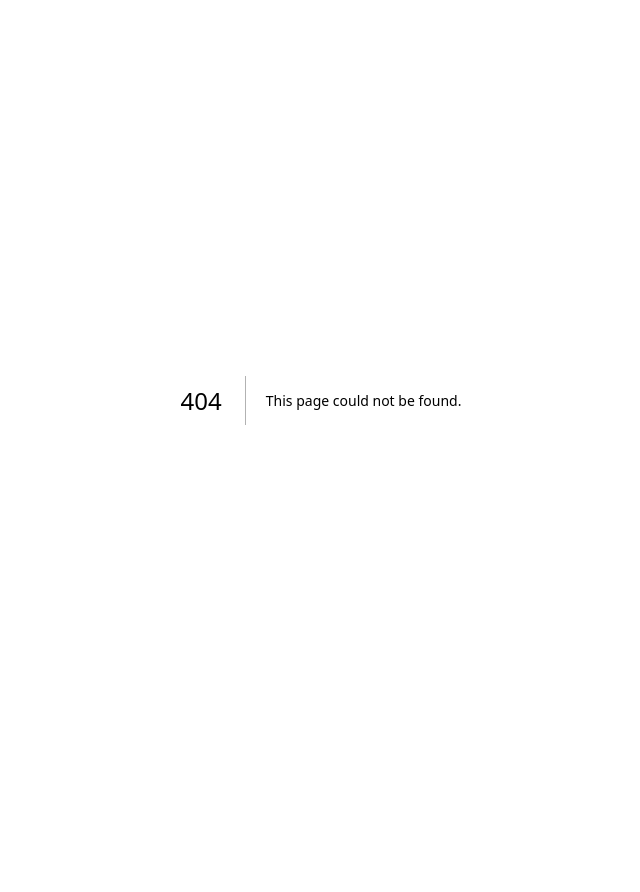
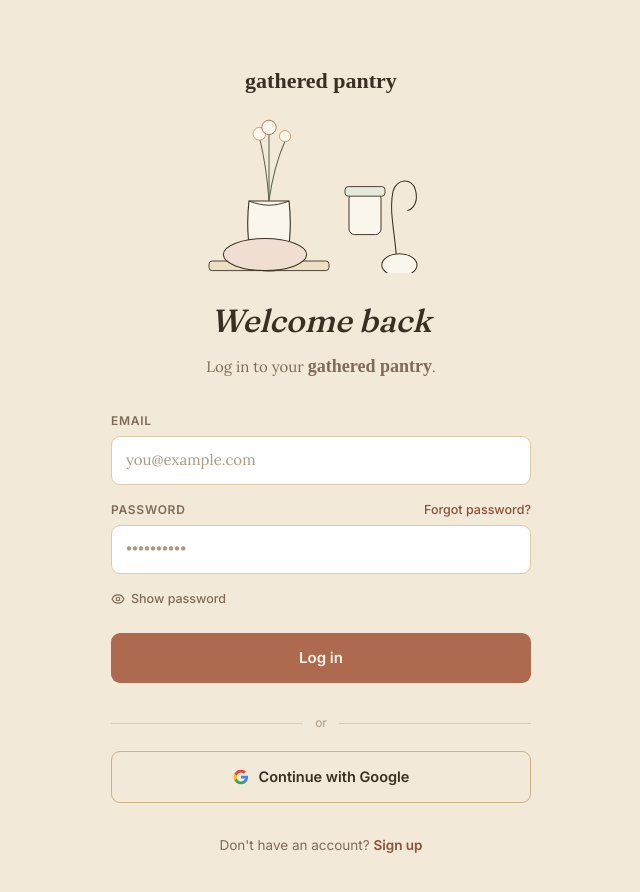
Before and after one commit to vngelynn/recipe-ripper, a Next.js app: page /login in a window 1280 px wide. Before the commit this address had no page. Shown: the top 892 px of the page, without its empty margins (319-959 px from the left). Before the commit the page ends 800 px from the top, so only its background shows below. Built offline with nearby package versions, Linux system fonts and the light colour scheme; a web font is replaced by a local one.

Commit message:
implement login page

```diff
--- /dev/null
+++ b/src/app/login/page.tsx
@@ -0,0 +1,265 @@
+"use client"
+
+import { useState } from "react"
+import { Eye, EyeOff } from "lucide-react"
+import { signIn } from "next-auth/react"
+
+type FieldProps = {
+  label: string
+  type?: string
+  value: string
+  onChange: (e: React.ChangeEvent<HTMLInputElement>) => void
+  placeholder?: string
+  right?: React.ReactNode
+}
+
+function KitchenIllustration() {
+  return (
+    <svg
+      width='240'
+      height='176'
+      viewBox='0 0 300 220'
+      className='mx-auto mb-6'
+    >
+      {" "}
+      <path
+        d='M60 130 C56 165 60 195 66 210 C70 220 100 220 104 210 C110 195 114 165 110 130 Z'
+        fill='#FBF6EB'
+        stroke='#3B2E22'
+        strokeWidth='1.4'
+      />
+      <path
+        d='M60 130 C78 137 92 137 110 130'
+        stroke='#3B2E22'
+        strokeWidth='1.2'
+        fill='none'
+      />
+      <g stroke='#59654A' strokeWidth='1.3' fill='none'>
+        <path d='M85 130 C83 100 79 75 73 50' />
+        <path d='M85 130 C89 100 95 78 105 55' />
+        <path d='M85 130 C85 96 85 75 85 45' />
+      </g>
+      <circle
+        cx='73'
+        cy='46'
+        r='8'
+        fill='#FBF6EB'
+        stroke='#C99A4E'
+        strokeWidth='1.1'
+      />
+      <circle
+        cx='85'
+        cy='38'
+        r='9'
+        fill='#FBF6EB'
+        stroke='#AD6A4E'
+        strokeWidth='1.1'
+      />
+      <circle
+        cx='105'
+        cy='49'
+        r='7'
+        fill='#FBF6EB'
+        stroke='#C99A4E'
+        strokeWidth='1.1'
+      />
+      <rect
+        x='10'
+        y='205'
+        width='150'
+        height='12'
+        rx='4'
+        fill='#ECDFC6'
+        stroke='#3B2E22'
+        strokeWidth='1.1'
+      />
+      <ellipse
+        cx='80'
+        cy='197'
+        rx='52'
+        ry='20'
+        fill='#F1DED2'
+        stroke='#3B2E22'
+        strokeWidth='1.3'
+      />
+      <rect
+        x='185'
+        y='120'
+        width='40'
+        height='52'
+        rx='7'
+        fill='#FBF6EB'
+        stroke='#3B2E22'
+        strokeWidth='1.2'
+      />
+      <rect
+        x='180'
+        y='112'
+        width='50'
+        height='12'
+        rx='4'
+        fill='#E4E9DA'
+        stroke='#3B2E22'
+        strokeWidth='1.1'
+      />
+      <path
+        d='M245 215 C245 180 234 145 240 118 C244 102 264 100 268 116 C272 130 266 140 258 142'
+        fill='none'
+        stroke='#3B2E22'
+        strokeWidth='1.3'
+      />
+      <ellipse
+        cx='248'
+        cy='210'
+        rx='22'
+        ry='14'
+        fill='#FBF6EB'
+        stroke='#3B2E22'
+        strokeWidth='1.3'
+      />
+    </svg>
+  )
+}
+
+function Field({
+  label,
+  type = "text",
+  value,
+  onChange,
+  placeholder,
+  right,
+}: FieldProps) {
+  return (
+    <div className='mb-4'>
+      {" "}
+      <div className='mb-1.5 flex items-center justify-between'>
+        {" "}
+        <label className='font-inter text-[12px] font-semibold uppercase tracking-[0.06em] text-ink-soft'>
+          {label}{" "}
+        </label>
+        {right}
+      </div>
+      <input
+        type={type}
+        value={value}
+        onChange={onChange}
+        placeholder={placeholder}
+        className='w-full rounded-[9px] border-[1.5px] border-line bg-white px-3.5 py-3 font-lora text-[15px] text-ink outline-none transition-colors placeholder:text-ink-faint focus:border-sage-deep'
+      />
+    </div>
+  )
+}
+
+export default function LoginPage() {
+  const [email, setEmail] = useState("")
+  const [password, setPassword] = useState("")
+  const [showPassword, setShowPassword] = useState(false)
+
+  const handleSubmit = (e: React.FormEvent<HTMLFormElement>) => {
+    e.preventDefault()
+
+    // TODO: Connect to your credentials authentication.
+    // await signIn("credentials", { email, password });
+
+    console.log("log in", { email, password })
+  }
+
+  return (
+    <div className='flex min-h-screen items-center justify-center bg-cream px-6 py-16 font-lora text-ink'>
+      {" "}
+      <div className='w-full max-w-[420px] text-center'>
+        {" "}
+        <div className='logo'>gathered pantry</div>
+        <KitchenIllustration />
+        <h1 className='mb-2 font-fraunces text-[32px] font-medium italic'>
+          Welcome back
+        </h1>
+        <p className='mb-8 text-[15px] text-ink-soft'>
+          Log in to your <span className='logo logo-hero'>gathered pantry</span>
+          .
+        </p>
+        <form onSubmit={handleSubmit} className='text-left'>
+          <Field
+            label='Email'
+            type='email'
+            value={email}
+            onChange={(e) => setEmail(e.target.value)}
+            placeholder='you@example.com'
+          />
+
+          <Field
+            label='Password'
+            type={showPassword ? "text" : "password"}
+            value={password}
+            onChange={(e) => setPassword(e.target.value)}
+            placeholder='••••••••••'
+            right={
+              <a
+                href='#'
+                onClick={(e) => e.preventDefault()}
+                className='cursor-pointer font-inter text-[12.5px] font-medium text-terra-deep'
+              >
+                Forgot password?
+              </a>
+            }
+          />
+
+          <button
+            type='button'
+            onClick={() => setShowPassword((s) => !s)}
+            className='mb-6 flex cursor-pointer items-center gap-1.5 font-inter text-[12.5px] font-medium text-ink-soft'
+          >
+            {showPassword ? <EyeOff size={14} /> : <Eye size={14} />}
+            {showPassword ? "Hide password" : "Show password"}
+          </button>
+
+          <button
+            type='submit'
+            className='mb-3 w-full rounded-[9px] bg-terra py-3.5 font-inter text-[15px] font-semibold text-[#FBF3E9] transition-colors hover:bg-terra-deep'
+          >
+            Log in
+          </button>
+        </form>
+        <div className='my-5 flex items-center gap-3 font-inter text-xs text-ink-faint'>
+          <div className='h-px flex-1 bg-line' />
+          <span>or</span>
+          <div className='h-px flex-1 bg-line' />
+        </div>
+        <button
+          type='button'
+          onClick={() => signIn("google")}
+          className='flex w-full items-center justify-center gap-2.5 rounded-[9px] border-[1.5px] border-line-strong py-3.5 font-inter text-[14.5px] font-semibold text-ink transition-colors hover:bg-cream-deep'
+        >
+          <svg width='16' height='16' viewBox='0 0 24 24'>
+            <path
+              fill='#4285F4'
+              d='M22.56 12.25c0-.78-.07-1.53-.2-2.25H12v4.26h5.92a5.06 5.06 0 01-2.2 3.32v2.77h3.57c2.08-1.92 3.28-4.74 3.28-8.1z'
+            />
+            <path
+              fill='#34A853'
+              d='M12 23c2.97 0 5.46-.98 7.28-2.66l-3.57-2.77c-.99.66-2.26 1.06-3.71 1.06-2.86 0-5.29-1.93-6.16-4.53H2.18v2.85A11 11 0 0012 23z'
+            />
+            <path
+              fill='#FBBC05'
+              d='M5.84 14.1a6.6 6.6 0 010-4.2V7.05H2.18a11 11 0 000 9.9l3.66-2.85z'
+            />
+            <path
+              fill='#EA4335'
+              d='M12 5.38c1.62 0 3.06.56 4.21 1.64l3.15-3.15C17.45 2.09 14.97 1 12 1a11 11 0 00-9.82 6.05l3.66 2.85C6.71 7.31 9.14 5.38 12 5.38z'
+            />
+          </svg>
+          Continue with Google
+        </button>
+        <p className='mt-8 font-inter text-[13.5px] text-ink-soft'>
+          Don't have an account?{" "}
+          <a
+            href='/signup'
+            className='cursor-pointer font-semibold text-terra-deep hover:underline'
+          >
+            Sign up
+          </a>
+        </p>
+      </div>
+    </div>
+  )
+}
--- a/src/app/page.tsx
+++ b/src/app/page.tsx
@@ -1,6 +1,11 @@
 import Navbar from "@/components/Navbar"
 import React from "react"
 import Link from "next/link"
+
+interface EyebrowProps {
+  children: React.ReactNode
+  center?: boolean // The '?' means it is optional
+}
 
 const COLORS = {
   cream: "#F3E9D9",
@@ -38,7 +43,7 @@
   )
 }
 
-function Eyebrow({ children, center = false }) {
+function Eyebrow({ children, center = false }: EyebrowProps) {
   return (
     <div
       className={`flex items-center gap-2 text-[15px] font-semibold font-gaegu uppercase tracking-[0.14em] text-terra-deep ${center ? "justify-center" : ""}`}
@@ -90,26 +95,28 @@
           ))}
         </div>
         <div className='flex gap-3'>
-          <button
+          <Link
             className='px-5 py-2.5 rounded-[9px] text-[13.5px] font-semibold'
             style={{
               border: `1.5px solid ${COLORS.lineStrong}`,
               color: COLORS.ink,
               fontFamily: "Inter, sans-serif",
             }}
+            href='/login'
           >
             Log in
-          </button>
-          <button
+          </Link>
+          <Link
             className='px-5 py-2.5 rounded-[9px] text-[13.5px] font-semibold'
             style={{
               background: COLORS.terra,
               color: "#FBF3E9",
               fontFamily: "Inter, sans-serif",
             }}
+            href='/signup'
           >
             Sign up
-          </button>
+          </Link>
         </div>
       </nav>
       {/* IMPLEMENT LOGGED IN STATUS, IF LOGGED IN DISPLAY:
@@ -528,7 +535,7 @@
               text: "Paste a link from most websites or food blogs.",
             },
             {
-              title: "Let us do the prep work",
+              title: "'Lettuce' do the prep work",
               text: "We slice out the ads and chop down long stories to serve you just the essential ingredients and steps.",
             },
             {
```
